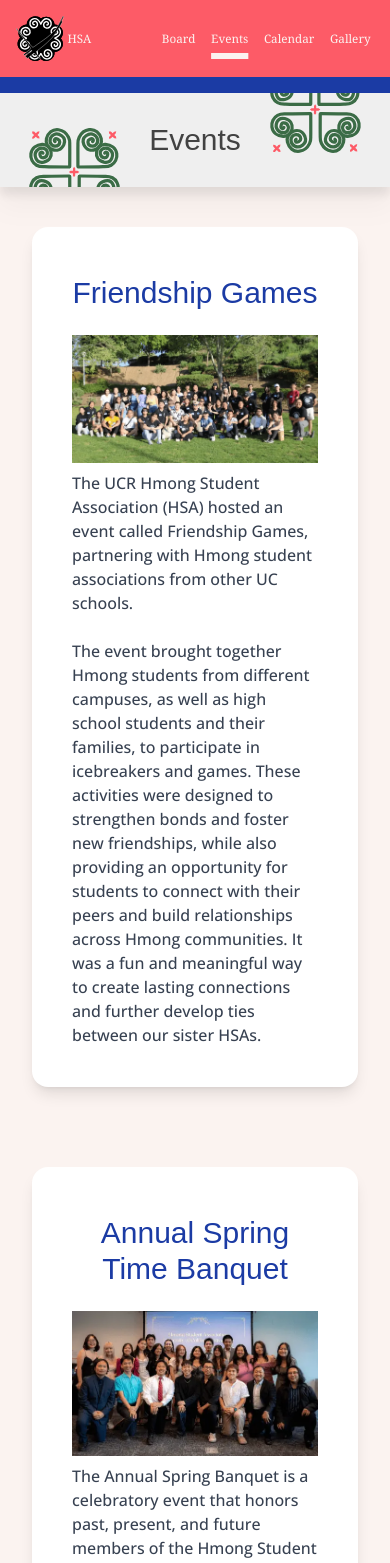
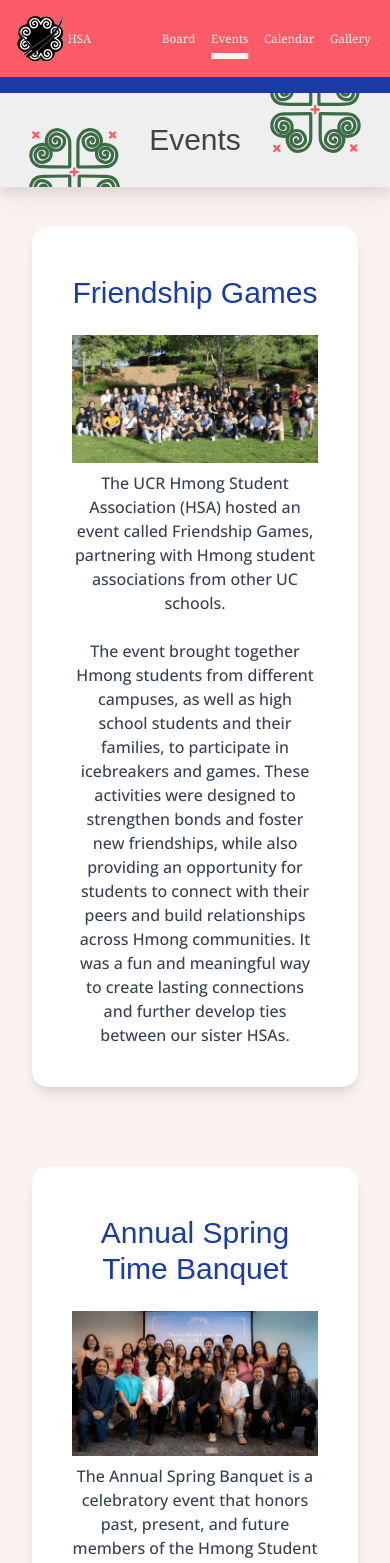
Before and after one commit to acm-ucr/hsa-website, a Next.js app: page /events in a window 390 px wide. Shown: the top 1563 px of the page. Built offline with nearby package versions, Linux system fonts and the light colour scheme; a web font is replaced by a local one.

Commit message:
Fixed Event Card

```diff
--- a/src/components/events/EventCardBase.tsx
+++ b/src/components/events/EventCardBase.tsx
@@ -55,7 +55,7 @@ const EventCardBase = ({
       className="h-200 mx-8 my-10 max-w-4xl rounded-2xl bg-white p-10 shadow-lg md:mx-auto"
       initial="hidden"
       whileInView="show"
-      viewport={{ once: false, amount: 0.35 }}
+      viewport={{ once: false, amount: 0.25 }}
     >
       <motion.div
         className="mb-6 mt-2 text-center font-songMyung text-3xl font-medium text-hsa-blue-100 md:text-6xl"
@@ -73,7 +73,7 @@ const EventCardBase = ({
           <Image src={imageURL} width={width} height={height} alt="" />
         </motion.div>
         <motion.p
-          className="flex-1 pt-2 font-openSans text-base font-medium text-gray-700 md:text-xl"
+          className="flex-1 pt-2 font-openSans text-center md:text-left text-base font-medium text-gray-700 md:text-xl"
           variants={shortTextAnimation}
           transition={{ ...transition, delay: 0.5 }}
         >
@@ -81,7 +81,7 @@ const EventCardBase = ({
         </motion.p>
       </div>
       <motion.p
-        className="mt-6 font-openSans text-base font-medium text-gray-700 md:ml-2 md:mr-16 md:text-xl"
+        className="mt-6 font-openSans text-base text-center md:text-left font-medium text-gray-700 md:ml-2 md:mr-16 md:text-xl"
         variants={longTextAnimation}
         transition={{ ...transition, delay: 0.5 }}
       >
```
